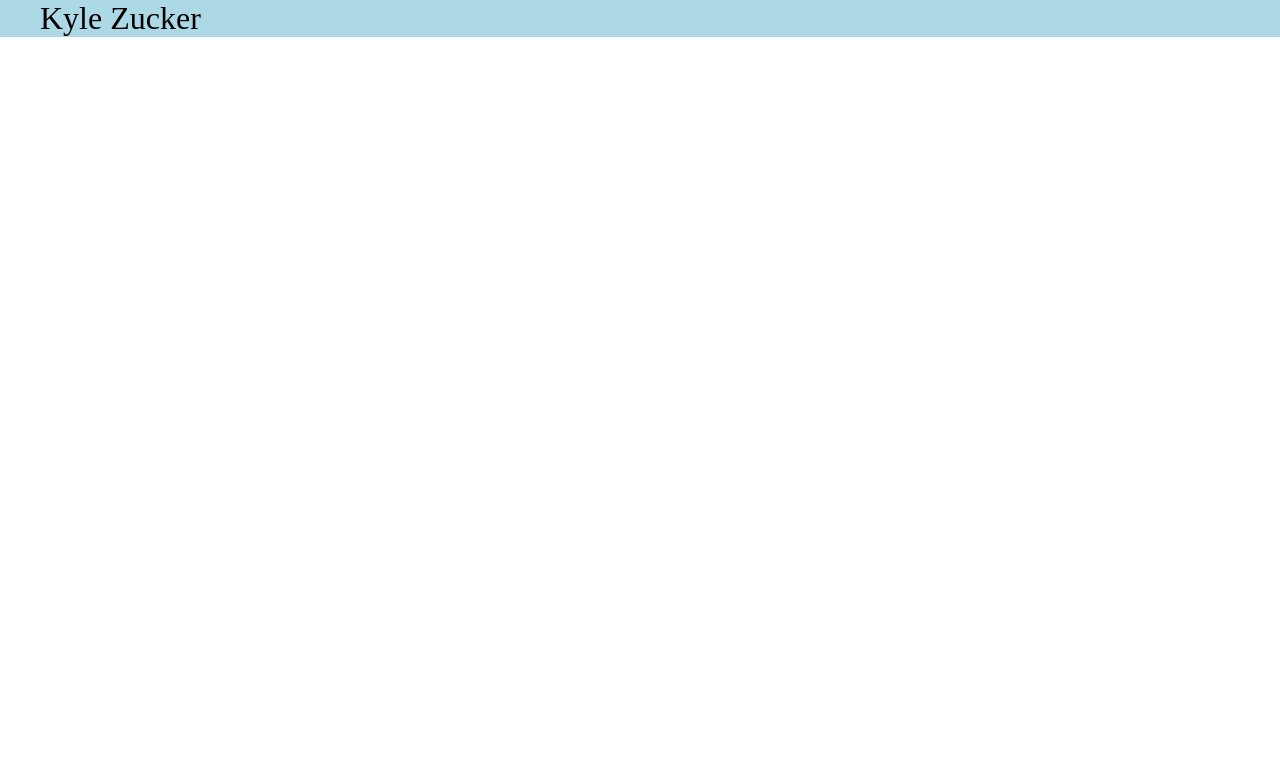
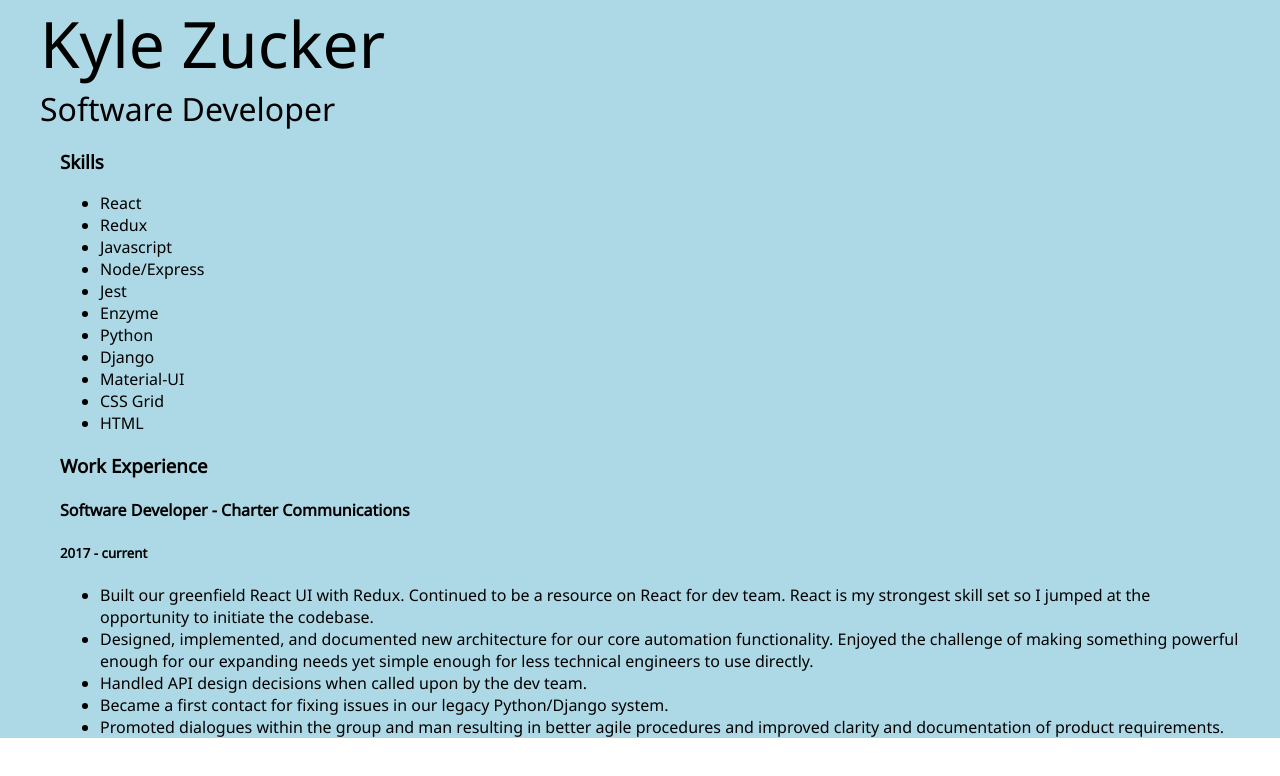
Before and after one commit to zkc/fyi, a React (Create React App) app: page / in a window 1280 px wide. Shown: the top 776 px of the page. Built offline with nearby package versions, Linux system fonts and the light colour scheme.

Commit message:
add skills, first job

```diff
--- a/src/App.js
+++ b/src/App.js
@@ -5,10 +5,16 @@ const styles = {
   base: {
     background: 'lightblue',
     padding: '0 40px',
-    font: ''
+    fontFamily:  "'Noto Sans', 'sans-serif'",
   },
   nameHeader: {
+    fontSize: '4em',
+  },
+  subHeader: {
     fontSize: '2em'
+  },
+  skillsSection: {
+    paddingLeft: '20px'
   }
 }
 
@@ -20,6 +26,49 @@ class App extends React.Component {
     return (
       <div className={classes.base}>
         <header className={classes.nameHeader}>Kyle Zucker</header>
+        <header className={classes.subHeader}>Software Developer</header>
+
+        <section className={classes.skillsSection}>
+          <h3>Skills</h3>
+          <ul>
+            <li>React</li>
+            <li>Redux</li>
+            <li>Javascript</li>
+            <li>Node/Express</li>
+            <li>Jest</li>
+            <li>Enzyme</li>
+            <li>Python</li>
+            <li>Django</li>
+            <li>Material-UI</li>
+            <li>CSS Grid</li>
+            <li>HTML</li>
+          </ul>
+        </section>
+
+        <section className={classes.skillsSection}>
+          <h3>Work Experience</h3>
+          <section>
+            <h4>Software Developer - Charter Communications</h4>
+            <h5>2017 - current</h5>
+            <ul>
+              <li>
+                Built our greenfield React UI with Redux. Continued to be a resource on React for dev team. React is my strongest skill set so I jumped at the opportunity to initiate the codebase.
+              </li>
+              <li>
+                Designed, implemented, and documented new architecture for our core automation functionality. Enjoyed the challenge of making something powerful enough for our expanding needs yet simple enough for less technical engineers to use directly.
+              </li>
+              <li>
+                Handled API design decisions when called upon by the dev team.
+              </li>
+              <li>
+                Became a first contact for fixing issues in our legacy Python/Django system.
+              </li>
+              <li>
+                Promoted dialogues within the group and man resulting in better agile procedures and improved clarity and documentation of product requirements.
+              </li>
+            </ul>
+          </section>
+        </section>
       </div>
 
     )
--- a/src/index.css
+++ b/src/index.css
@@ -1,3 +1,5 @@
+@import url('https://fonts.googleapis.com/css?family=Noto+Sans');
+
 body {
   width: 100%;
   margin: 0;
```
